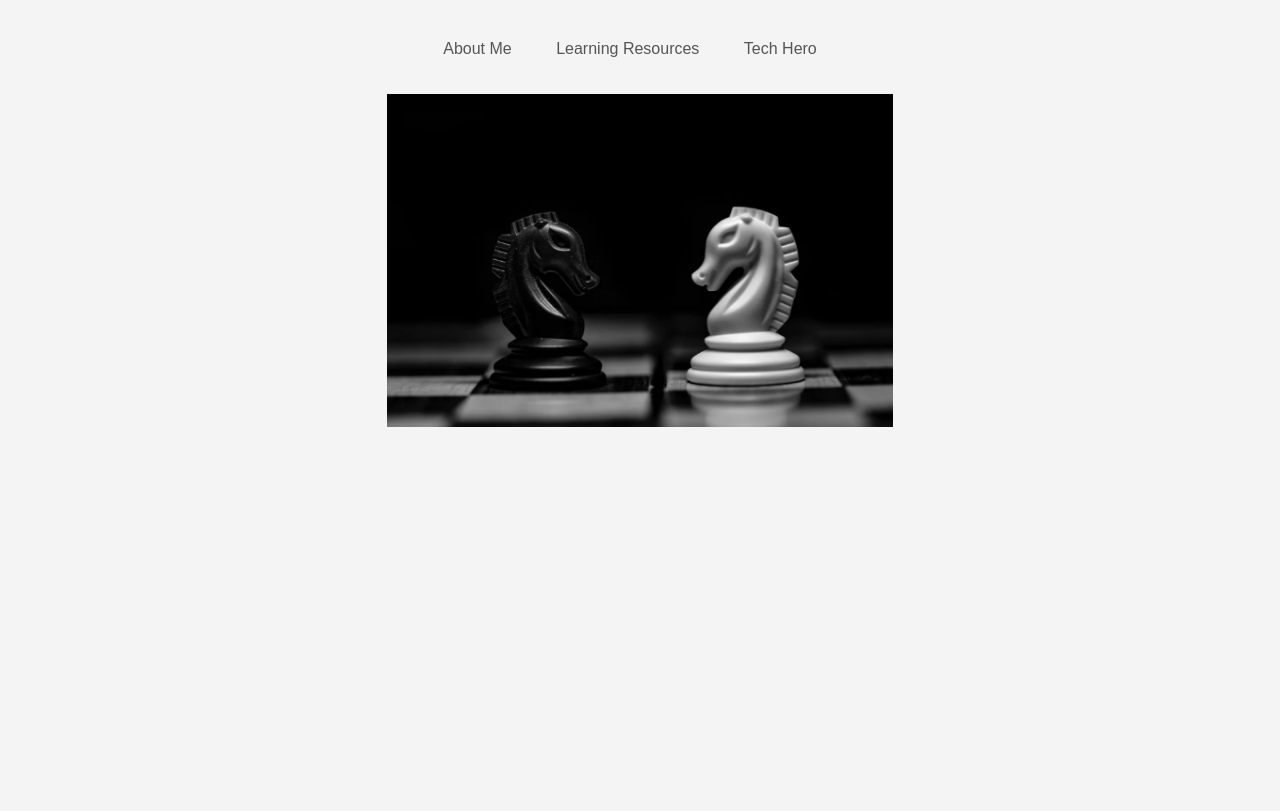
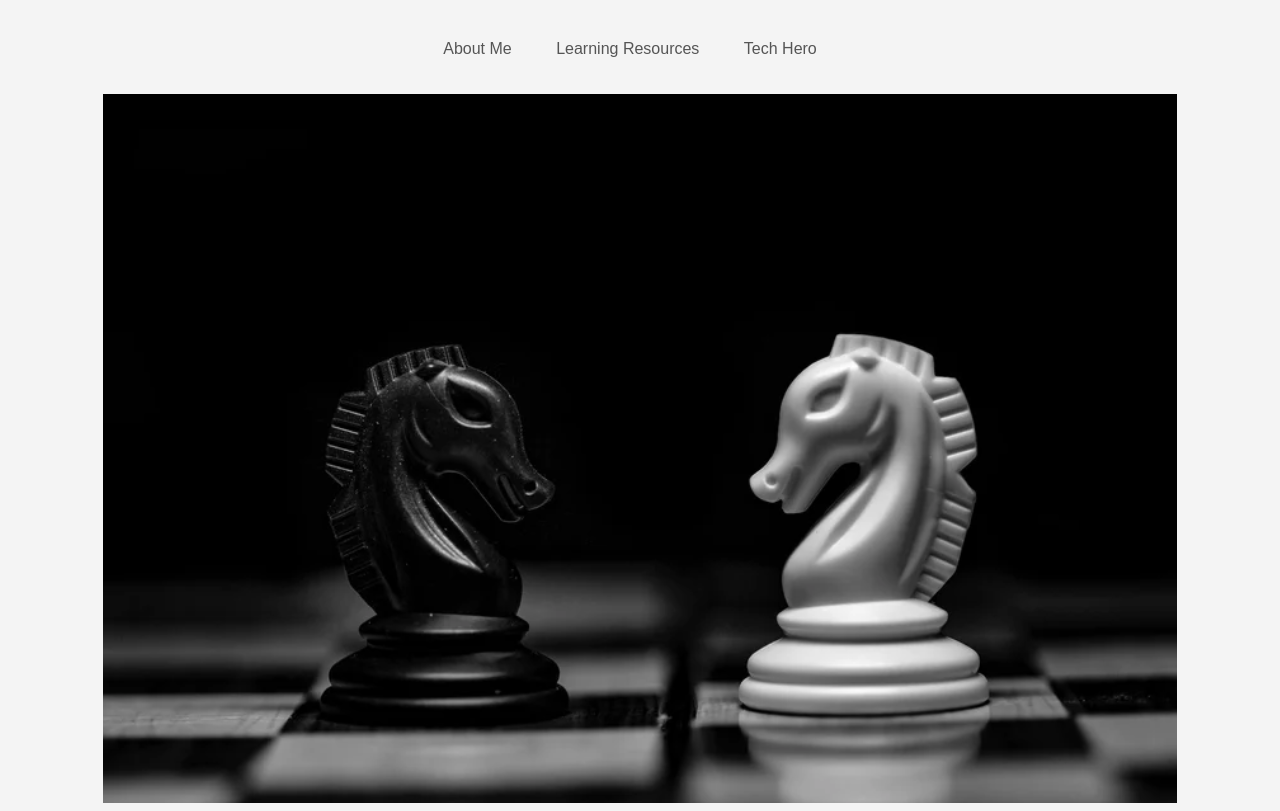
Before and after one commit to sbridges222/Code-Power, a plain HTML site: page index.htm in a window 1280 px wide. Shown: the part 85-896 px from the top of the page. Before the commit the page ends 800 px from the top, so only its background shows below. Drawn offline with Linux system fonts and the light colour scheme.

Commit message:
Update index.htm

```diff
--- a/index.htm
+++ b/index.htm
@@ -15,7 +15,7 @@
   </ul>
 </div>
 <div class="center">
-  <img src="chess.png" alt="chess picture" class= "center big-size">
+  <img src="chess.png" alt="chess picture" class= "center">
 </div>
 </body>
 </html>
```
